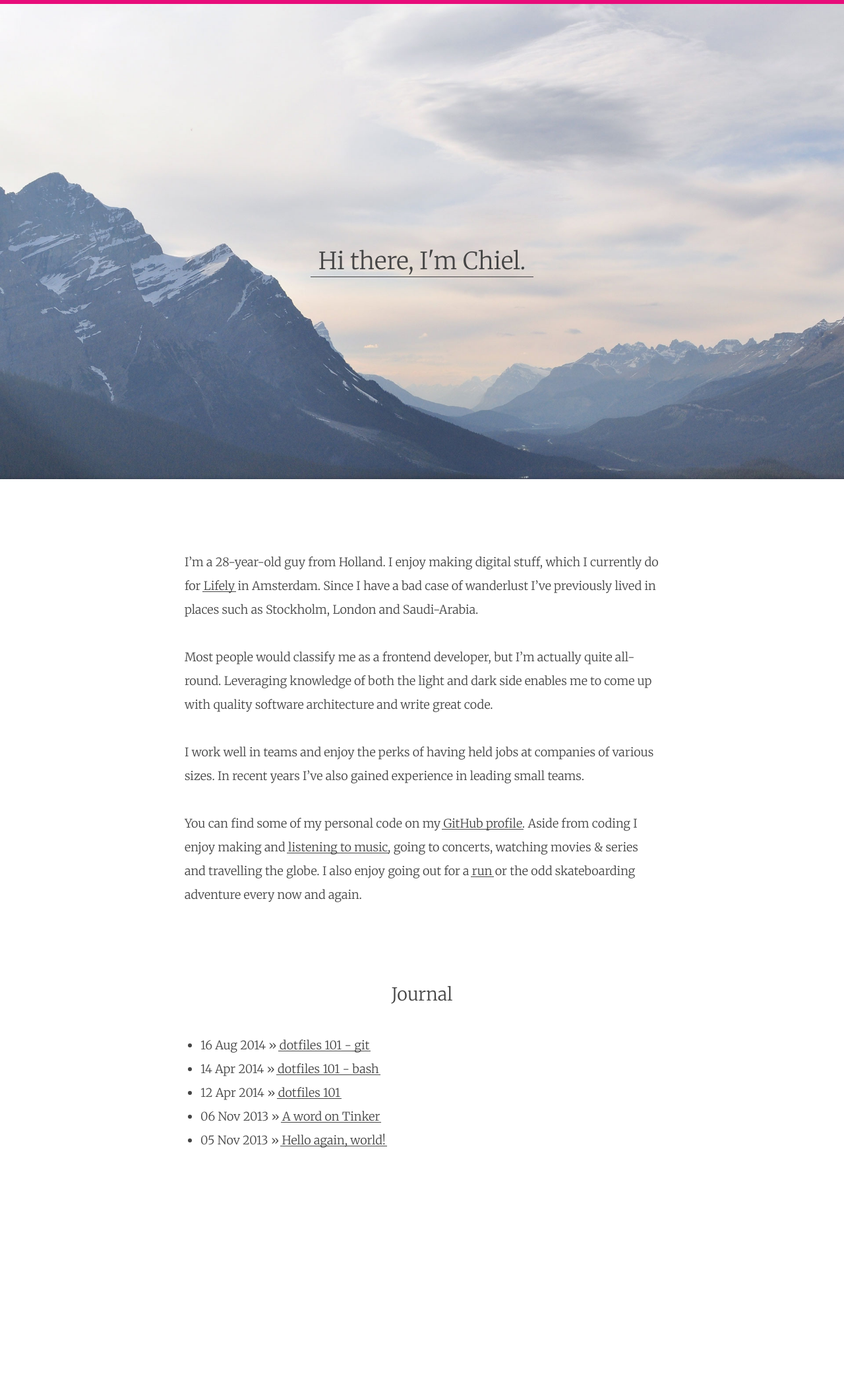
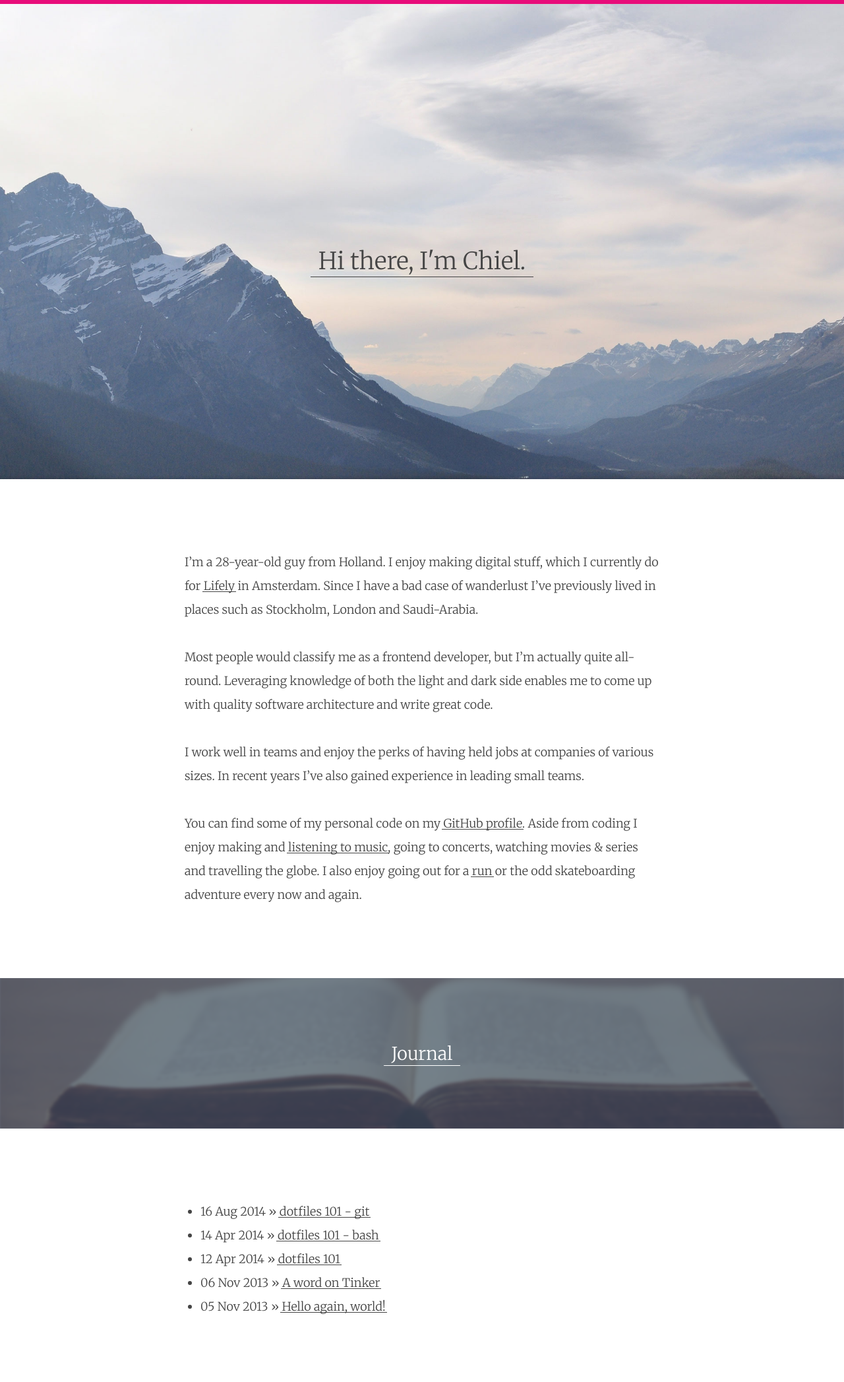
Before and after one commit to chiel/kunkels.me-backup, a Jekyll site: the page built from index.html, in a window 1280 px wide. Shown: the whole page at 66% size. Built offline with Jekyll 4.4.1, drawn with Linux system fonts in a browser that asks for light colours; nearby versions of some CDN libraries; Markdown is read by kramdown in place of the engine named in the settings; before the commit the page ends 1842 px from its top, so only the background shows below that.

Commit message:
home: add section header for journal

```diff
--- /dev/null
+++ b/_sass/_section-header.scss
@@ -0,0 +1,62 @@
+.section-header {
+	overflow: hidden;
+	position: relative;
+	margin: 108px 0;
+	padding: 90px 0;
+	text-align: center;
+
+	&:before {
+		content: '';
+		position: absolute;
+		z-index: 2;
+		top: 0;
+		left: 0;
+		right: 0;
+		bottom: 0;
+		background: rgba(63, 77, 103, .7);
+	}
+
+	h2 {
+		position: relative;
+		z-index: 3;
+		display: inline-block;
+		margin: 0;
+		padding: 0 12px;
+		color: #fff;
+		animation: animMasthead .4s ease-in-out backwards paused;
+		-webkit-font-smoothing: antialiased;
+	}
+
+	&.in-view h2 {
+		animation-play-state: running;
+
+		&:before, &:after {
+			content: '';
+			position: absolute;
+			right: 50%;
+			bottom: 5px;
+			width: 0;
+			height: 1px;
+			background: #fff;
+			animation: animWidth .4s ease-in-out .4s forwards;
+		}
+
+		&:after {
+			left: 50%;
+			right: auto;
+		}
+	}
+}
+
+.section-header-bg {
+	position: absolute;
+	z-index: 1;
+	top: -2px;
+	left: -2px;
+	right: -2px;
+	bottom: -2px;
+	margin: 0;
+	-webkit-filter: blur(2px);
+	filter: blur(2px);
+	background: transparent no-repeat center / cover;
+}
--- a/css/main.scss
+++ b/css/main.scss
@@ -9,6 +9,7 @@ $line-height: 36px;
 
 @import 'animations';
 @import 'masthead';
+@import 'section-header';
 @import 'syntax';
 
 html {
--- a/index.html
+++ b/index.html
@@ -13,7 +13,11 @@ layout: default
 	{% capture about %}{% include about.md %}{% endcapture %}
 	{{ about | markdownify }}
 
-	<h2>Journal</h2>
+	<header class="section-header" data-inview>
+		<figure class="section-header-bg" style="background-image:url(/img/bg-journal.jpg);"></figure>
+		<h2>Journal</h2>
+	</header>
+
 	<ul class="posts">
 		{% for post in site.posts %}
 			<li><span>{{ post.date | date_to_string }}</span> &raquo; <a href="{{ post.url }}">{{ post.title }}</a></li>
--- a/js/index.js
+++ b/js/index.js
@@ -1,5 +1,27 @@
 var getScrollTop = function(){
 	return (window.pageYOffset !== undefined) ? window.pageYOffset : (document.documentElement || document.body.parentNode || document.body).scrollTop;
+};
+
+var InView = function(el){
+	if (!el) return;
+
+	var r = el.getBoundingClientRect();
+	var br = document.body.getBoundingClientRect();
+	var iH = window.innerHeight;
+	var offset = r.bottom - br.top - iH;
+
+	var addClass = function(){
+		el.classList.add('in-view');
+	};
+
+	var scroll = function(e){
+		if (getScrollTop() >= offset){
+			requestAnimationFrame(addClass);
+			window.removeEventListener('scroll', scroll);
+		}
+	};
+
+	window.addEventListener('scroll', scroll);
 };
 
 var Parallax = function(el){
@@ -31,4 +53,8 @@ var Parallax = function(el){
 	});
 };
 
+Array.prototype.forEach.call(document.querySelectorAll('[data-inview]'), function(el){
+	InView(el);
+});
+
 Parallax(document.querySelector('[data-parallax]'));
```
Also changed, not shown: img/bg-journal.jpg (added).
